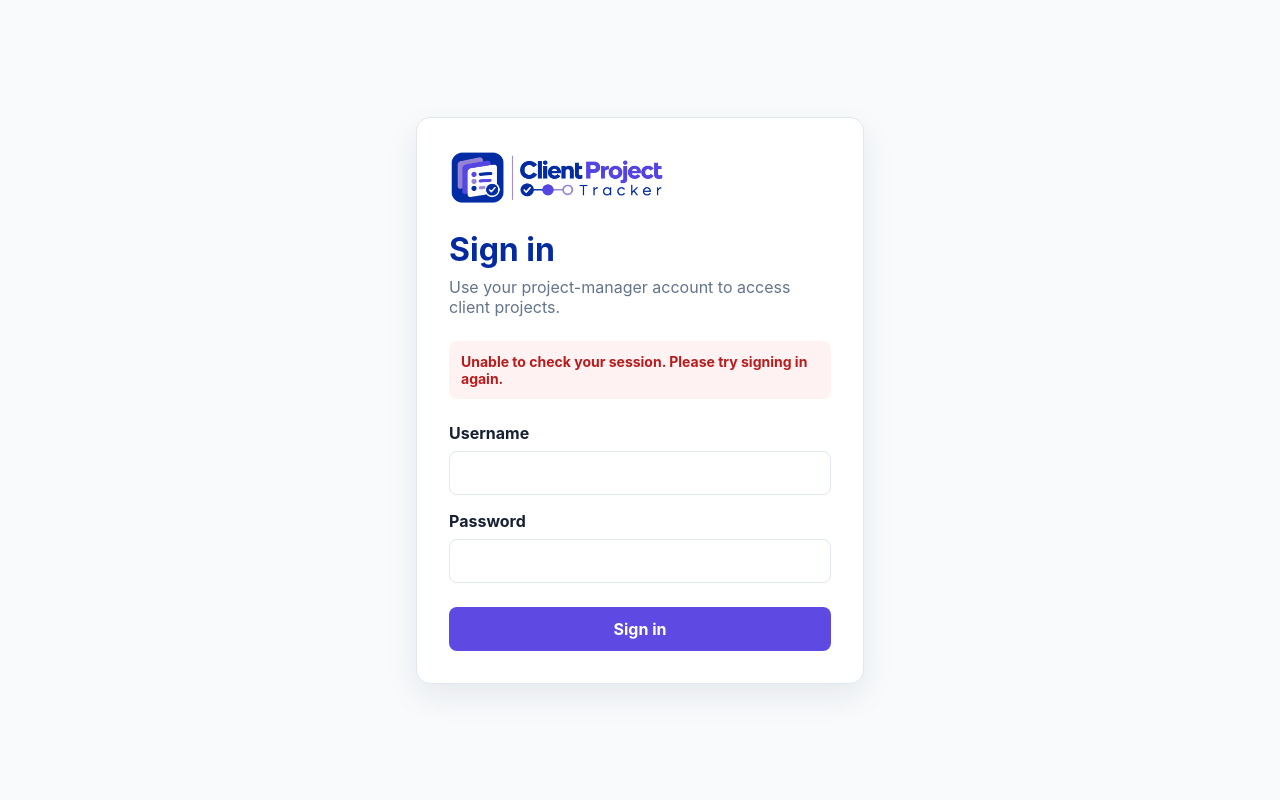
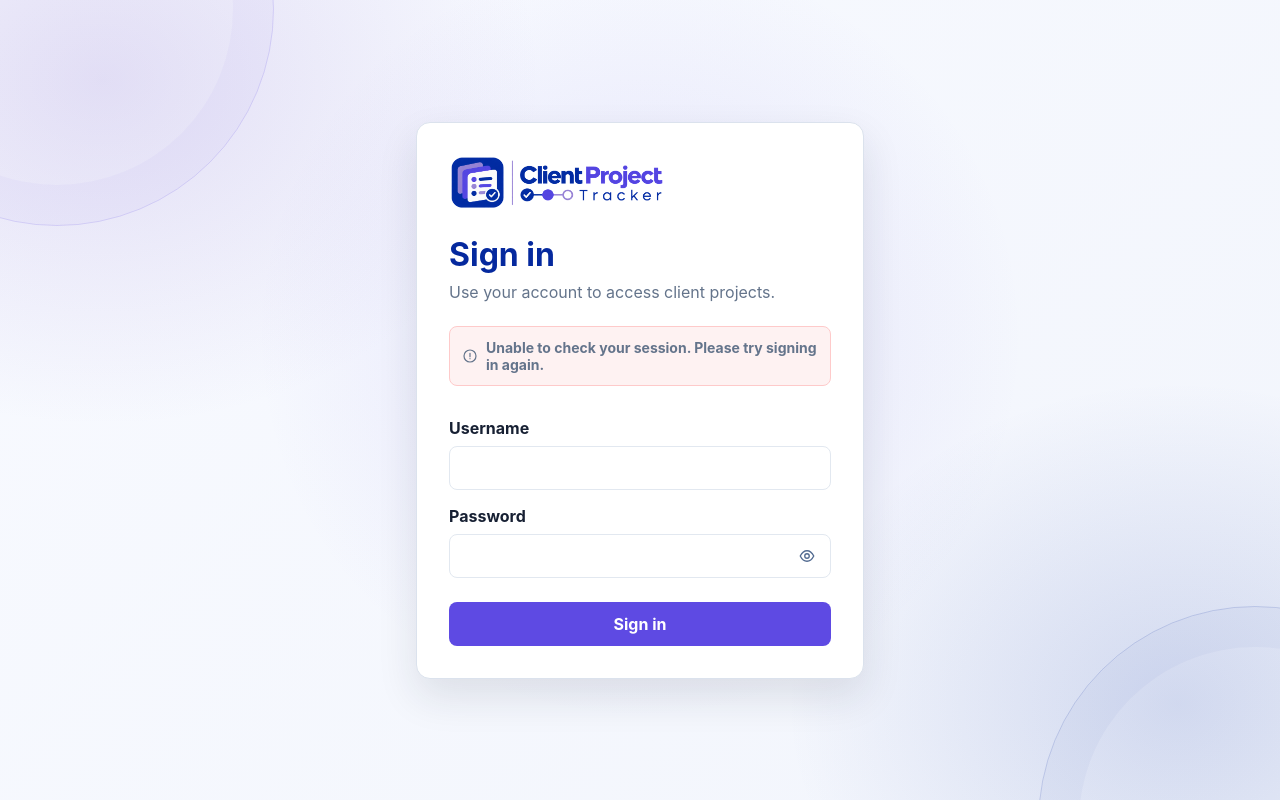
Before and after one commit to paulquimpo-dev/ClientProjectTracker, a React (Vite) app in the folder frontend/: page / in a window 1280 px wide. Built offline with nearby package versions, Linux system fonts and the light colour scheme; no server answers.

Commit message:
style: polish login experience and page backgrounds

```diff
--- a/frontend/src/App.css
+++ b/frontend/src/App.css
@@ -1,3 +1,9 @@
+#root:has(.projects-page) {
+  background:
+    radial-gradient(ellipse 42rem 24rem at 50% -8rem, rgb(94 74 227 / 0.075), transparent 72%),
+    linear-gradient(135deg, #f9fbff 0%, #f6f8fc 100%);
+}
+
 .projects-page {
   width: min(100% - 2rem, 1100px);
   margin: 0 auto;
@@ -72,22 +78,102 @@
   padding: 2rem;
 }
 
+.login-page {
+  position: relative;
+  isolation: isolate;
+  overflow: hidden;
+  background:
+    radial-gradient(ellipse 38rem 30rem at 8% 10%, rgb(148 123 211 / 0.22), transparent 72%),
+    radial-gradient(ellipse 34rem 28rem at 92% 88%, rgb(5 41 158 / 0.14), transparent 72%),
+    radial-gradient(circle at 50% 42%, rgb(94 74 227 / 0.12), transparent 24rem),
+    linear-gradient(135deg, #f8faff 0%, #f2f5fc 100%);
+}
+
+.login-page::before,
+.login-page::after {
+  position: absolute;
+  z-index: -1;
+  width: 27rem;
+  aspect-ratio: 1;
+  border: 1px solid rgb(94 74 227 / 0.18);
+  border-radius: 999px;
+  content: '';
+}
+
+.login-page::before {
+  top: -13rem;
+  left: -10rem;
+  box-shadow: inset 0 0 0 2.5rem rgb(94 74 227 / 0.035);
+}
+
+.login-page::after {
+  right: -12rem;
+  bottom: -15rem;
+  border-color: rgb(5 41 158 / 0.16);
+  box-shadow: inset 0 0 0 2.5rem rgb(5 41 158 / 0.03);
+}
+
 .login-panel {
+  position: relative;
+  z-index: 1;
   width: min(100%, 28rem);
   padding: 2rem;
-  border: 1px solid var(--border);
+  border: 1px solid #dbe2ed;
   border-radius: 0.875rem;
   background: var(--surface);
-  box-shadow: 0 12px 32px rgb(23 32 51 / 0.08);
+  box-shadow: 0 18px 40px rgb(23 32 51 / 0.11);
 }
 
 .login-panel h1 { margin: 0 0 0.5rem; color: var(--royal-blue); font-size: 2rem; }
 .login-panel > p:not(.eyebrow):not(.form-error) { margin: 0 0 1.5rem; color: var(--text-secondary); }
 .login-form { display: grid; gap: 0.5rem; }
-.login-form label { margin-top: 0.5rem; font-weight: 750; }
+.login-form label { margin-top: 0.5rem; font-weight: 700; }
 .login-form input { width: 100%; min-height: 2.75rem; padding: 0.6875rem 0.75rem; border: 1px solid var(--border); border-radius: 0.5rem; }
+.login-form input:hover:not(:disabled) { border-color: #c7d2fe; background: #fbfaff; }
 .login-form input:focus { border-color: var(--indigo); outline: 3px solid rgb(148 123 211 / 0.3); }
 .login-form .button { margin-top: 1rem; }
+
+.login-notice {
+  display: flex;
+  align-items: center;
+  gap: 0.5rem;
+  margin: 0 0 1rem;
+  padding: 0.75rem;
+  border: 1px solid transparent;
+  border-radius: 0.5rem;
+  font-size: 0.875rem;
+  font-weight: 650;
+}
+
+.login-notice--info { border-color: #bfdbfe; color: #1d4ed8; background: #eff6ff; }
+.login-notice--error { border-color: #fecaca; color: var(--danger-foreground); background: #fef2f2; }
+.login-notice svg { flex: 0 0 1rem; width: 1rem; height: 1rem; stroke: currentcolor; stroke-linecap: round; stroke-linejoin: round; stroke-width: 1.8; }
+
+.password-input { position: relative; }
+.password-input input { padding-right: 3rem; }
+.password-input input::-ms-reveal,
+.password-input input::-ms-clear { display: none; }
+
+.password-input__toggle {
+  position: absolute;
+  top: 50%;
+  right: 0.375rem;
+  display: grid;
+  width: 2.25rem;
+  height: 2.25rem;
+  place-items: center;
+  padding: 0;
+  border: 0;
+  border-radius: 0.375rem;
+  color: #526b91;
+  background: transparent;
+  cursor: pointer;
+  transform: translateY(-50%);
+}
+
+.password-input__toggle:hover:not(:disabled) { color: var(--royal-blue); background: #f1f5f9; }
+.password-input__toggle:focus-visible { outline: 3px solid var(--focus-ring); outline-offset: 1px; }
+.password-input__toggle svg { width: 1.125rem; height: 1.125rem; stroke: currentcolor; stroke-linecap: round; stroke-linejoin: round; stroke-width: 1.8; }
 
 .project-controls {
   display: grid;
--- a/frontend/src/App.tsx
+++ b/frontend/src/App.tsx
@@ -7,11 +7,12 @@ import { ApiError, getSession, signOut } from './services/authService'
 import type { AuthenticatedUser } from './services/authService'
 
 type SessionState = 'checking' | 'signed-out' | 'signed-in'
+type SessionMessage = { text: string; tone: 'info' | 'error' }
 
 function App() {
   const [sessionState, setSessionState] = useState<SessionState>('checking')
   const [user, setUser] = useState<AuthenticatedUser | null>(null)
-  const [sessionMessage, setSessionMessage] = useState<string | null>(null)
+  const [sessionMessage, setSessionMessage] = useState<SessionMessage | null>(null)
 
   useEffect(() => {
     void getSession()
@@ -20,7 +21,7 @@ function App() {
         setSessionState(sessionUser ? 'signed-in' : 'signed-out')
       })
       .catch(() => {
-        setSessionMessage('Unable to check your session. Please try signing in again.')
+        setSessionMessage({ text: 'Unable to check your session. Please try signing in again.', tone: 'error' })
         setSessionState('signed-out')
       })
   }, [])
@@ -28,7 +29,7 @@ function App() {
   useEffect(() => {
     function handleAuthenticationRequired() {
       setUser(null)
-      setSessionMessage('Your session has ended. Please sign in again.')
+      setSessionMessage({ text: 'Your session has ended. Please sign in again.', tone: 'info' })
       setSessionState('signed-out')
     }
 
@@ -40,10 +41,10 @@ function App() {
     try {
       await signOut()
       setUser(null)
-      setSessionMessage('You have been signed out.')
+      setSessionMessage({ text: 'You have been signed out.', tone: 'info' })
       setSessionState('signed-out')
     } catch (error: unknown) {
-      setSessionMessage(error instanceof ApiError ? error.message : 'Unable to sign out. Please try again.')
+      setSessionMessage({ text: error instanceof ApiError ? error.message : 'Unable to sign out. Please try again.', tone: 'error' })
     }
   }
 
--- a/frontend/src/pages/LoginPage.tsx
+++ b/frontend/src/pages/LoginPage.tsx
@@ -4,13 +4,14 @@ import { ApiError, signIn } from '../services/authService'
 import type { AuthenticatedUser } from '../services/authService'
 
 interface LoginPageProps {
-  message?: string | null
+  message?: { text: string; tone: 'info' | 'error' } | null
   onSignedIn: (user: AuthenticatedUser) => void
 }
 
 export function LoginPage({ message, onSignedIn }: LoginPageProps) {
   const [username, setUsername] = useState('')
   const [password, setPassword] = useState('')
+  const [isPasswordVisible, setIsPasswordVisible] = useState(false)
   const [error, setError] = useState<string | null>(null)
   const [isSubmitting, setIsSubmitting] = useState(false)
 
@@ -38,9 +39,16 @@ export function LoginPage({ message, onSignedIn }: LoginPageProps) {
       <section className="login-panel" aria-labelledby="login-title">
         <img className="brand-logo brand-logo--login" src="/branding/client-project-tracker-logo.png" alt="Client Project Tracker" />
         <h1 id="login-title">Sign in</h1>
-        <p>Use your project-manager account to access client projects.</p>
+        <p>Use your account to access client projects.</p>
 
-        {message ? <p className="form-error" role="status">{message}</p> : null}
+        {message?.text ? (
+          <p className={`login-notice login-notice--${message.tone}`} role="status">
+            <svg aria-hidden="true" viewBox="0 0 24 24" fill="none">
+              {message.tone === 'info' ? <><circle cx="12" cy="12" r="9" /><path d="M12 11v5m0-8h.01" /></> : <><circle cx="12" cy="12" r="9" /><path d="M12 8v5m0 3h.01" /></>}
+            </svg>
+            {message.text}
+          </p>
+        ) : null}
         {error ? <p className="form-error" role="alert">{error}</p> : null}
 
         <form className="login-form" onSubmit={(event) => void handleSubmit(event)} noValidate>
@@ -55,15 +63,33 @@ export function LoginPage({ message, onSignedIn }: LoginPageProps) {
           />
 
           <label htmlFor="password">Password</label>
+          <div className="password-input">
             <input
               id="password"
               name="password"
-            type="password"
+              type={isPasswordVisible ? 'text' : 'password'}
               autoComplete="current-password"
               value={password}
               onChange={(event) => setPassword(event.target.value)}
               disabled={isSubmitting}
             />
+            <button
+              type="button"
+              className="password-input__toggle"
+              onClick={() => setIsPasswordVisible((visible) => !visible)}
+              disabled={isSubmitting}
+              aria-label={isPasswordVisible ? 'Hide password' : 'Show password'}
+              title={isPasswordVisible ? 'Hide password' : 'Show password'}
+            >
+              <svg aria-hidden="true" viewBox="0 0 24 24" fill="none">
+                {isPasswordVisible ? (
+                  <><path d="M3 3l18 18" /><path d="M10.6 10.7a2 2 0 0 0 2.7 2.7" /><path d="M9.9 5.1A10.7 10.7 0 0 1 12 5c5.5 0 9 5 9 7s-1.1 2.8-2.8 4.1M6.2 6.2C4.2 7.6 3 9.8 3 12c0 2 3.5 7 9 7 1.1 0 2.1-.2 3-.5" /></>
+                ) : (
+                  <><path d="M3 12s3.5-7 9-7 9 7 9 7-3.5 7-9 7-9-7-9-7Z" /><circle cx="12" cy="12" r="3" /></>
+                )}
+              </svg>
+            </button>
+          </div>
 
           <button type="submit" className="button button--primary" disabled={isSubmitting}>
             {isSubmitting ? 'Signing in…' : 'Sign in'}
```
Also changed, not shown: 2 other files (tests, documents, lock files or other folders). Lines whose indentation alone changed are shown as unchanged.
